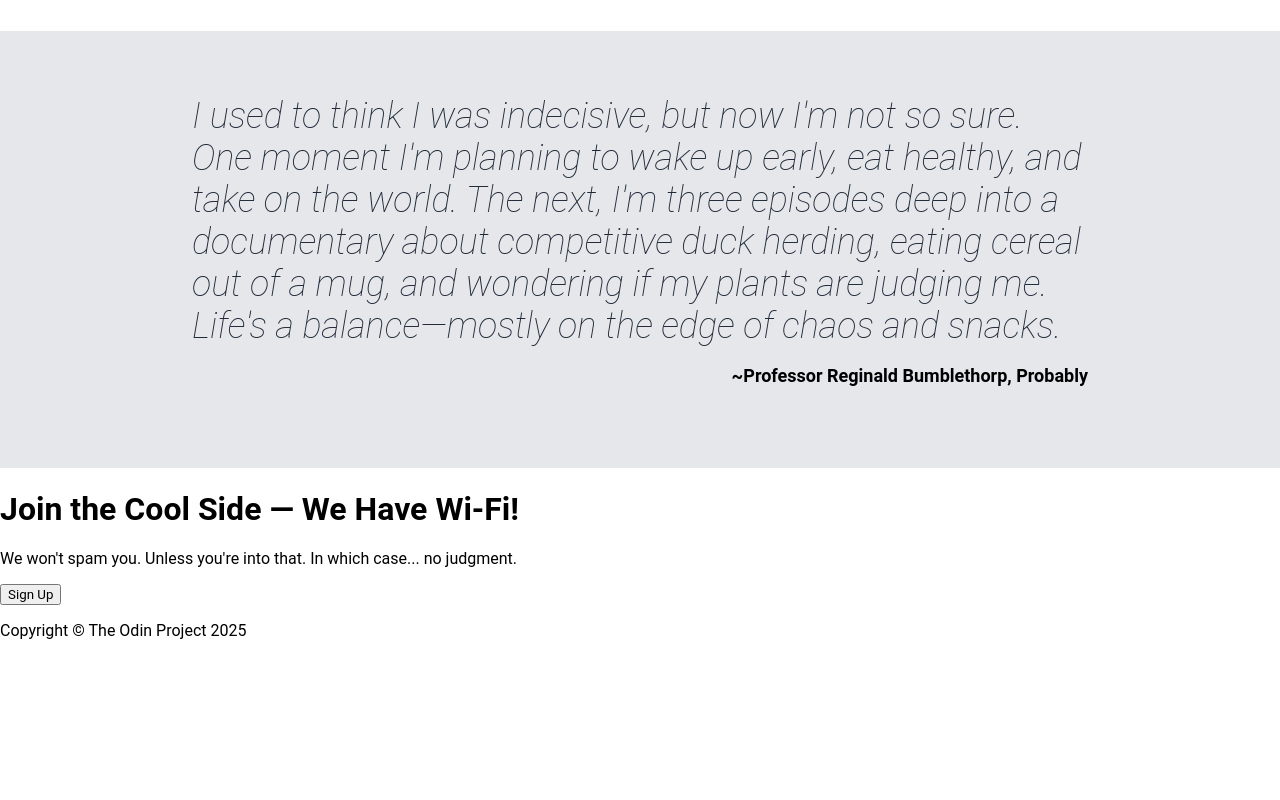
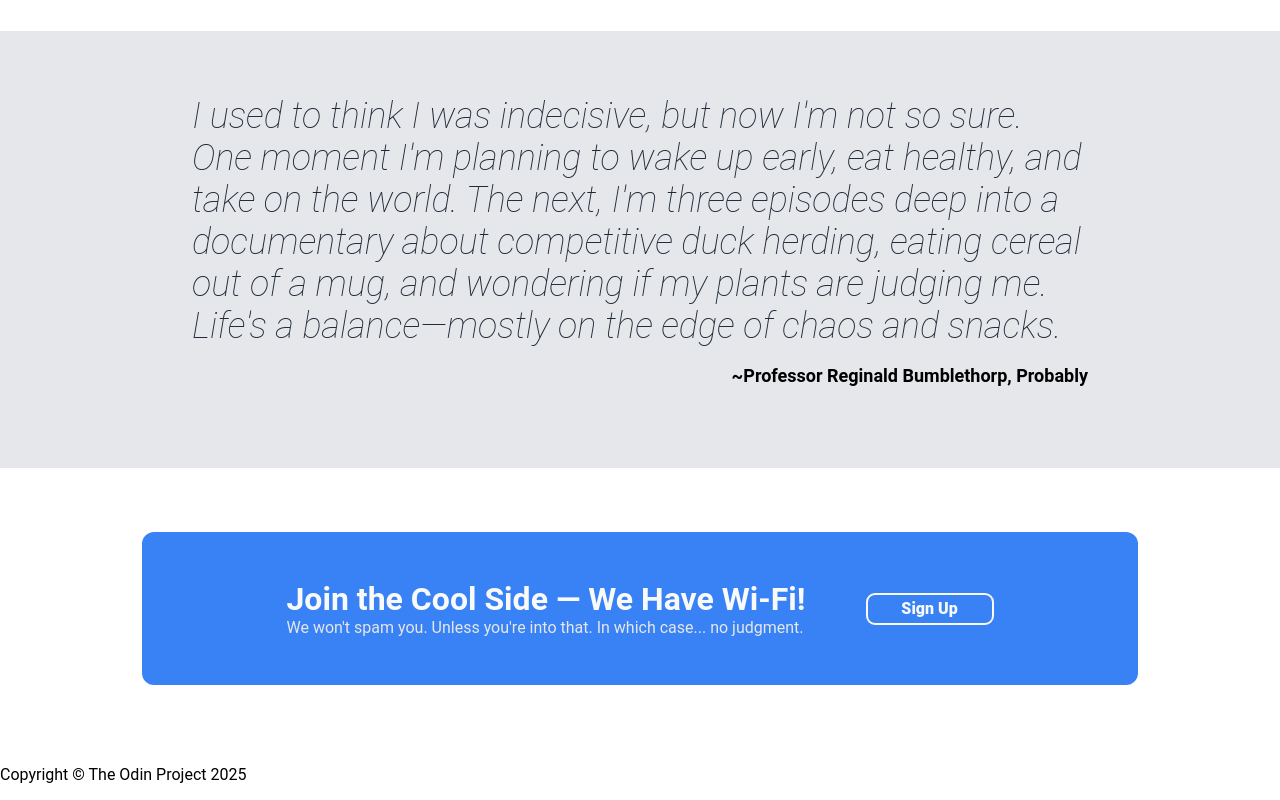
Before and after one commit to haristotle3/the-odin-project-assignments, a plain HTML site: page Foundations/landing-page/index.html in a window 1280 px wide. Shown: the part 1326-2126 px from the top of the page. Before the commit the page ends 1982 px from the top, so only its background shows below. Drawn offline with Linux system fonts and the light colour scheme.

Commit message:
Done with section 4 HTML and CSS

```diff
--- a/Foundations/landing-page/styles.css
+++ b/Foundations/landing-page/styles.css
@@ -152,7 +152,6 @@ img {
   background-color: #e5e7eb;
 
   padding: 64px 192px;
-
 }
 
 .three blockquote {
@@ -171,3 +170,49 @@ img {
   font-weight: bold;
 }
 /* Section three CSS  END */
+
+/* Section four CSS  START */
+.four {
+  display: flex;
+  justify-content: center;
+  align-items: center;
+
+  padding: 64px;
+}
+
+.four .flex-container {
+  background-color: #3882f6;
+
+  display: flex;
+  justify-content: space-between;
+  align-items: center;
+  gap: 60px;
+
+  padding: 48px 144px;
+  border-radius: 12px;
+}
+
+.four .flex-container button {
+  background-color: #3882f6;
+  color: #f9faf8;
+  font-size: 16px;
+  font-weight: 900;
+
+  width: 128px;
+  height: 32px;
+
+  border: 2px solid #f9faf8;
+  border-radius: 9px;
+}
+
+.four .flex-container .message h1 {
+  color: #f9faf8;
+  padding: 0;
+  margin: 0;
+}
+.four .flex-container .message p {
+  color: #e5e7eb;
+    padding: 0;
+  margin: 0;
+}
+/* Section four CSS  END */
```
